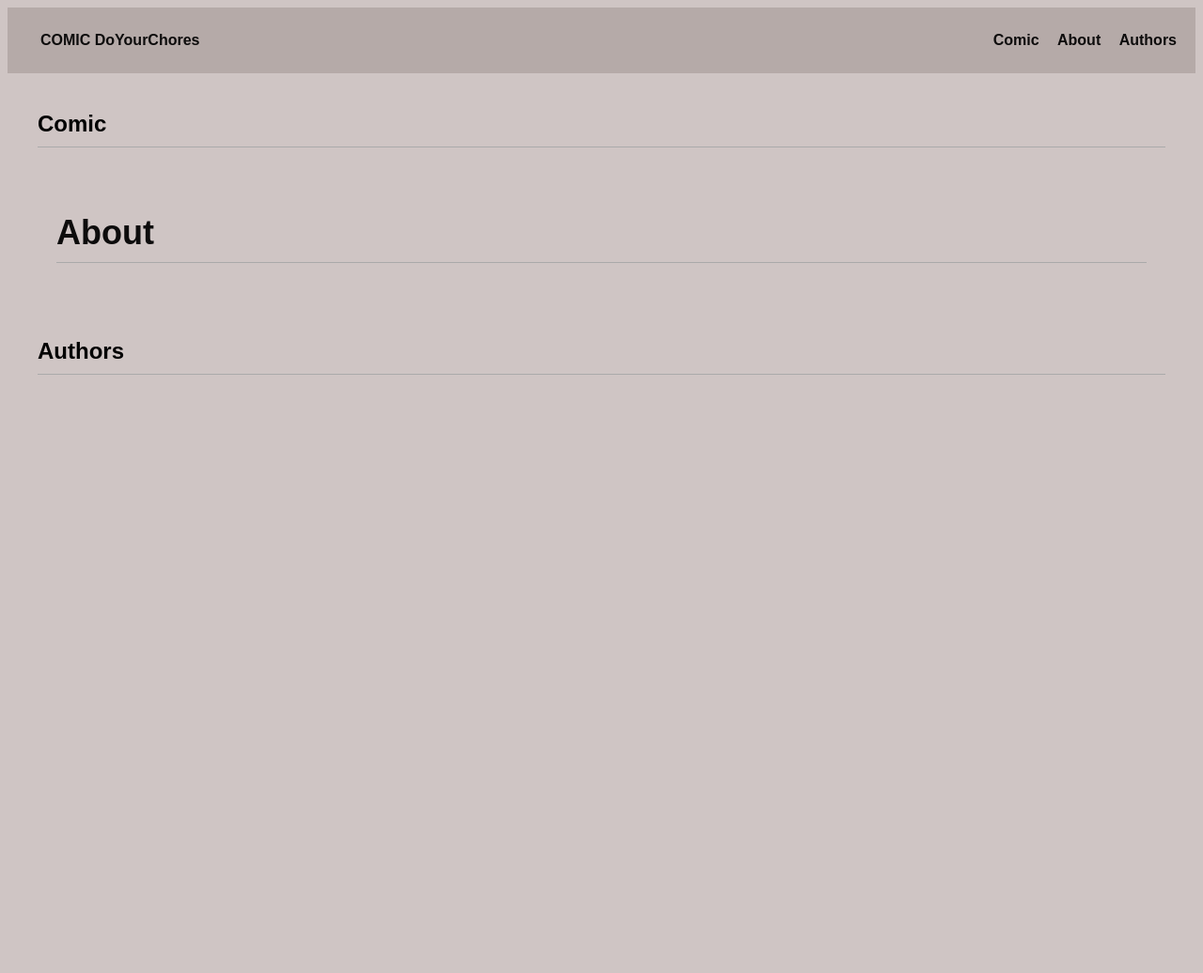
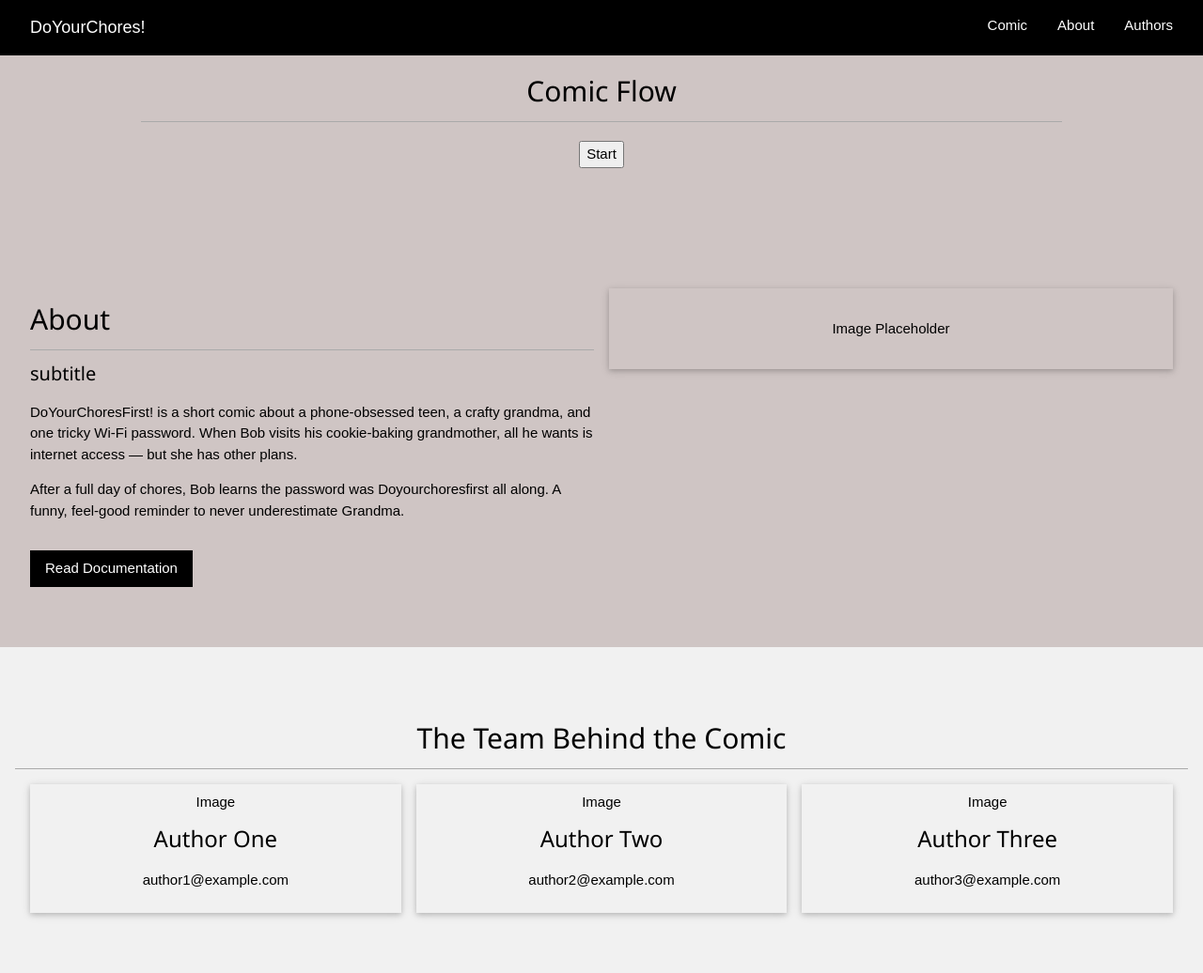
Before and after one commit to evva5667/Comic-Wifi-Password, a plain HTML site: page index.html in a window 1280 px wide. Shown: the whole page at 94% size. Before the commit the page ends 800 px from the top, so only its background shows below. Drawn offline with nearby package versions, Linux system fonts and the light colour scheme.

Commit message:
Update index.html
this is the newest version (Afra)

```diff
--- a/index.html
+++ b/index.html
@@ -1,42 +1,92 @@
 <!DOCTYPE html>
-<html lang="en">
+<html>
 <head>
+  <title>DoYourChores!</title>
   <meta charset="UTF-8">
   <meta name="viewport" content="width=device-width, initial-scale=1">
+  <link rel="stylesheet" href="https://www.w3schools.com/w3css/5/w3.css">
+  <link rel="stylesheet" href="https://fonts.googleapis.com/css?family=Inconsolata">
   <link rel="stylesheet" href="style.css">
 </head>
 <body>
 
 <!-- Navbar -->
-<div class="navbar">
-  <a href="#home"><b>COMIC</b>   DoYourChores</a>
-  <div class="nav-right">
-    <a href="#Home">
-    <a href="#Comic">Comic</a>
-    <a href="#About">About</a>
-    <a href="#Authors">Authors</a>
+<div class="w3-top w3-black w3-padding w3-bar">
+  <span class="w3-bar-item w3-large">DoYourChores!</span>
+  <div class="w3-right w3-hide-small">
+  <a href="#comic" class="w3-bar-item w3-button">Comic</a>
+  <a href="#about" class="w3-bar-item w3-button">About</a>
+  <a href="#authors" class="w3-bar-item w3-button">Authors</a>
   </div>
 </div>
 
-<!-- Home  -->
-  <section id="Home"></section>
+ <!-- Comic section NOT COMPLETED AND NOT WORKING YET -->
+<section id="comic" class="w3-container w3-padding-64 about-section">
+  <div class="w3-content w3-center">
+    <h2>Comic Flow</h2>
 
-<!-- Main content -->
-<div class="container">
+    <!-- Display Box -->
+    <div id="comic-box" class="comic-box"></div>
 
-<!-- Comic section -->
-<section id="Comic">
-  <h2>Comic</h2>
+    <!-- Buttons -->
+    <div id="comic-controls" style="margin-top: 20px;">
+      <button id="startBtn">Start</button>
+      <button id="nextBtn" style="display: none;">Next</button>
+      <div id="decisionBtns" style="display: none;">
+        <button id="yesBtn">Yes</button>
+        <button id="noBtn">No</button>
+      </div>
+    </div>
+  </div>
 </section>
 
-<!-- About section -->
-  <section id="About">
-    <h2>About</h2>
-  </section>
 
-<!-- Authors section -->
-<section id="Authors">
-  <h2>Authors</h2>
+
+<!-- About Section -->
+<section id="about" class="w3-container w3-padding-64 about-section">
+  <div class="w3-row-padding">
+    <div class="w3-half">
+      <h2>About</h2>
+      <h4>subtitle</h4>
+      <p>DoYourChoresFirst! is a short comic about a phone-obsessed teen, a crafty grandma, and one tricky Wi-Fi password. When Bob visits his cookie-baking grandmother, all he wants is internet access — but she has other plans.</p>
+      <p>After a full day of chores, Bob learns the password was Doyourchoresfirst all along. A funny, feel-good reminder to never underestimate Grandma.</p>
+      <button class="w3-button w3-black w3-margin-top">Read Documentation</button>
+    </div>
+    <div class="w3-half w3-center">
+      <div class="image-placeholder w3-card w3-padding-32">Image Placeholder</div>
+    </div>
+  </div>
 </section>
 
-</div>
+
+<!-- Authors Section -->
+<section id="authors" class="w3-container w3-light-grey w3-padding-64 w3-center">
+  <h2>The Team Behind the Comic</h2>
+  <div class="w3-row-padding w3-margin-top">
+    <div class="w3-third">
+      <div class="w3-card w3-padding">
+        <div class="profile-placeholder">Image</div>
+        <h3>Author One</h3>
+        <p>author1@example.com</p>
+      </div>
+    </div>
+    <div class="w3-third">
+      <div class="w3-card w3-padding">
+        <div class="profile-placeholder">Image</div>
+        <h3>Author Two</h3>
+        <p>author2@example.com</p>
+      </div>
+    </div>
+    <div class="w3-third">
+      <div class="w3-card w3-padding">
+        <div class="profile-placeholder">Image</div>
+        <h3>Author Three</h3>
+        <p>author3@example.com</p>
+      </div>
+    </div>
+  </div>
+</section>
+
+<script src="script.js"></script>
+</body>
+</html>
```
